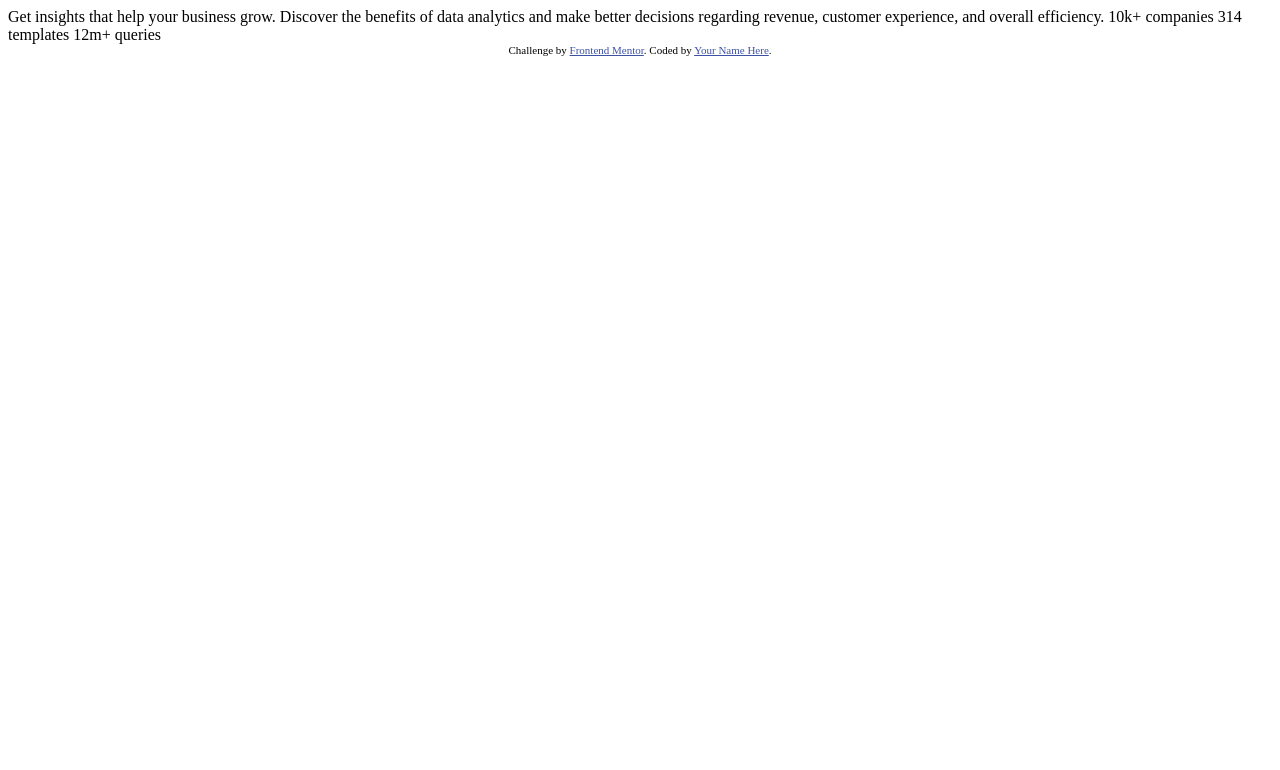
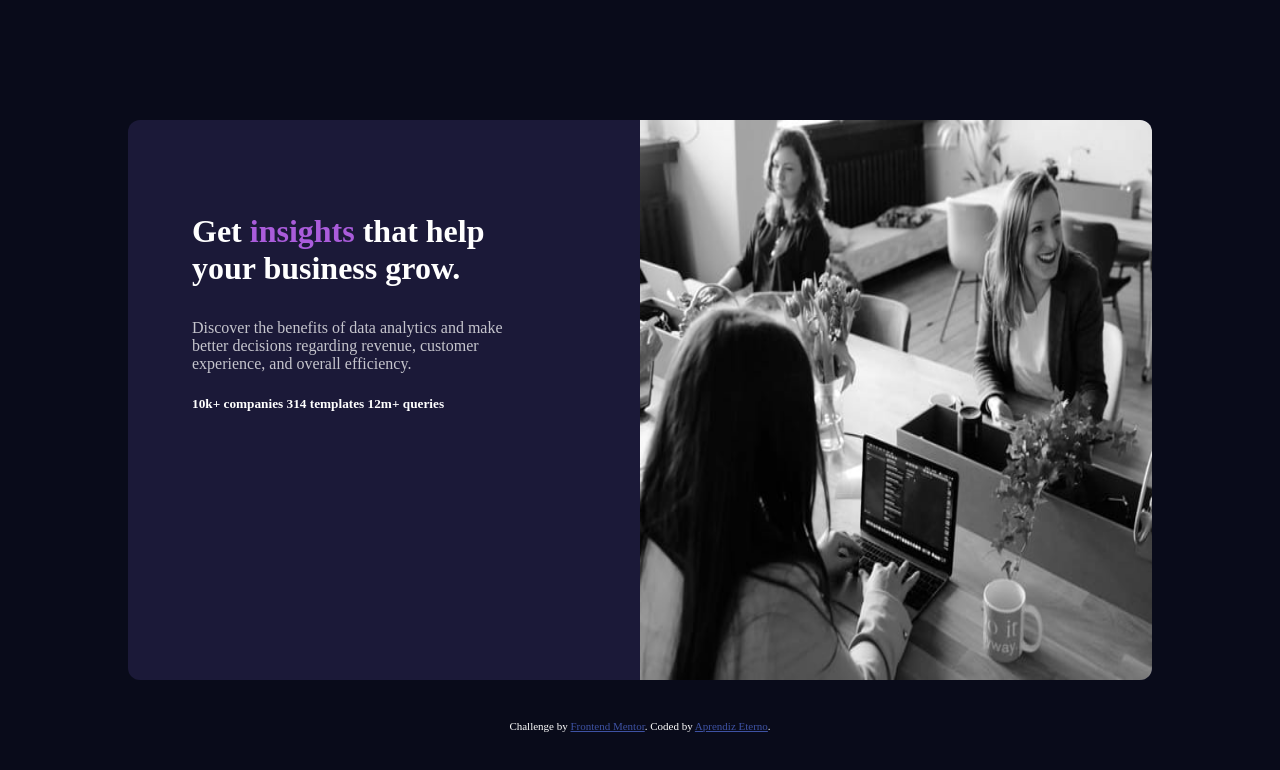
Before and after one commit to Mario-Etchegoyen/vista-previa-estadisticas, a plain HTML site: page index.html in a window 1280 px wide. Drawn offline with Linux system fonts and the light colour scheme; a web font is replaced by a local one.

Commit message:
hasta parrafo ok

```diff
--- /dev/null
+++ b/assets/style.css
@@ -0,0 +1,64 @@
+.attribution {
+  margin-top: 5dvh;
+  font-size: 11px;
+  text-align: center;
+}
+
+.attribution a {
+  color: hsl(228, 45%, 44%);
+}
+
+body {
+  background-color: hsl(233, 47%, 7%);
+  margin: 0;
+  color: hsl(0, 0%, 100%);
+}
+
+main {
+  display: block;
+  background-color: hsl(244, 38%, 16%);
+  margin-left: auto;
+  margin-right: auto;
+  margin-top: 15dvh;
+  height: 70dvh;
+  width: 80%;
+  border-radius: .75rem;
+}
+
+.titulo-imagen {
+  display: flex;
+  justify-content: space-between;
+  width: 80dvw;
+  height: auto;
+  /* padding: 2vw; //para espacio escrito */
+}
+
+heading {
+  margin-top: 9dvh;
+  margin-left: 5dvw;
+}
+
+h1 {
+  display: block;
+  margin-bottom: 4dvh;
+  width: 25dvw;
+}
+
+span {
+  color: hsl(277, 64%, 61%);
+}
+
+p {
+  color: hsla(0, 0%, 100%, 0.75);
+  width: 25dvw;
+}
+
+
+
+img {
+  width: 40dvw;
+  height: 70dvh;
+  border-top-right-radius: .75rem;
+  border-bottom-right-radius: .75rem;
+  filter: hue-rotate(240deg);
+}
--- a/index.html
+++ b/index.html
@@ -1,33 +1,61 @@
 <!DOCTYPE html>
 <html lang="en">
+
 <head>
   <meta charset="UTF-8">
-  <meta name="viewport" content="width=device-width, initial-scale=1.0"> <!-- displays site properly based on user's device -->
-
+  <meta name="viewport" content="width=device-width, initial-scale=1.0">
+  <!-- displays site properly based on user's device -->
+  <link rel="preconnect" href="https://fonts.googleapis.com">
+  <link rel="preconnect" href="https://fonts.gstatic.com" crossorigin>
+  <link
+    href="https://fonts.googleapis.com/css2?family=Bungee+Outline&family=Figtree:wght@600;800&family=Inter:wght@400;700&family=Outfit:wght@400;600;700&family=Roboto:wght@100&family=Young+Serif&display=swap"
+    rel="stylesheet">
+  <link rel="preconnect" href="https://fonts.googleapis.com">
+  <link rel="preconnect" href="https://fonts.gstatic.com" crossorigin>
+  <link
+    href="https://fonts.googleapis.com/css2?family=Bungee+Outline&family=Figtree:wght@600;800&family=Inter:wght@400;700&family=Lexend+Deca&family=Outfit:wght@400;600;700&family=Roboto:wght@100&family=Young+Serif&display=swap"
+    rel="stylesheet">
   <link rel="icon" type="image/png" sizes="32x32" href="./images/favicon-32x32.png">
-
+  <link rel="stylesheet" href="./assets/style.css">
   <title>Frontend Mentor | Stats preview card component</title>
 
   <!-- Feel free to remove these styles or customise in your own stylesheet 👍 -->
-  <style>
-    .attribution { font-size: 11px; text-align: center; }
-    .attribution a { color: hsl(228, 45%, 44%); }
-  </style>
+
 </head>
+
 <body>
+  <main>
+    <div class="titulo-imagen">
+      <heading>
+        <h1>
+          Get <span>insights</span> that help your business grow.
+        </h1>
+        <p>
+          Discover the benefits of data analytics and make better decisions regarding revenue, customer
+          experience, and overall efficiency.
+        </p>
+        <h5>
 
-  Get insights that help your business grow.
+          10k+ companies
+        314 templates
+        12m+ queries
+        </h5>
 
-  Discover the benefits of data analytics and make better decisions regarding revenue, customer
-  experience, and overall efficiency.
+      </heading>
 
-  10k+ companies
-  314 templates
-  12m+ queries
 
-  <div class="attribution">
-    Challenge by <a href="https://www.frontendmentor.io?ref=challenge" target="_blank">Frontend Mentor</a>.
-    Coded by <a href="#">Your Name Here</a>.
-  </div>
+    <img src="./images/image-header-desktop.jpg" alt="">
+    </div>
+
+  </main>
+
+
+
+  <footer class="attribution">
+    Challenge by <a href="https://www.frontendmentor.io?ref=challenge" target="_blank" rel="noopener">Frontend
+      Mentor</a>.
+    Coded by <a href="https://www.frontendmentor.io/profile/Mario-Etchegoyen">Aprendiz Eterno</a>.
+  </footer>
 </body>
+
 </html>
```
